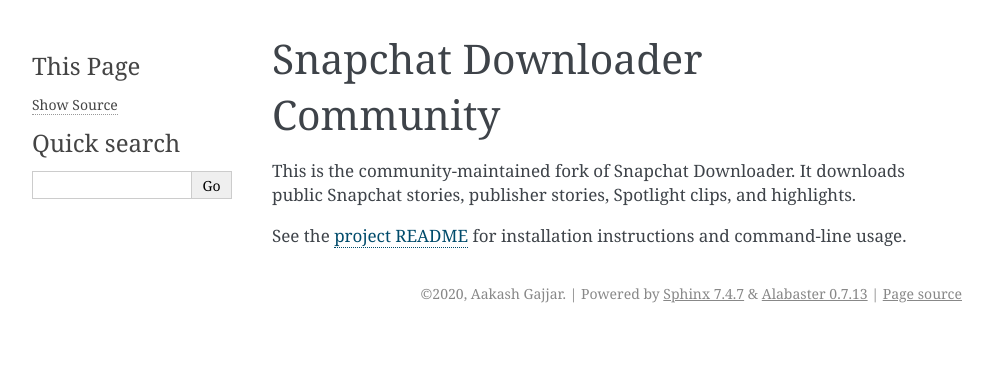
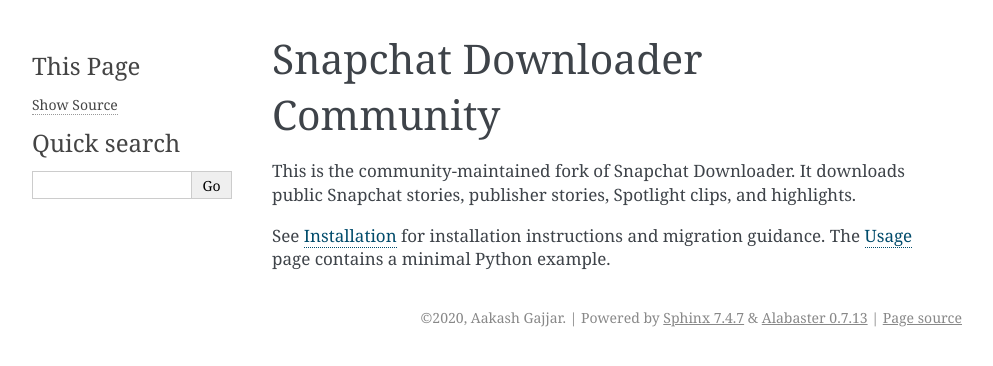
Before and after one commit to DevKyleS/snapchat-dl, a Sphinx documentation site: the page built from docs/readme.rst, in a window 1280 px wide. Shown: the top 366 px of the page, without its empty margins (148-1141 px from the left). Built offline with Sphinx 7.4.7, drawn with Linux system fonts in a browser that asks for light colours.

Commit message:
docs: update installation and usage references in README

```diff
--- a/docs/readme.rst
+++ b/docs/readme.rst
@@ -4,5 +4,5 @@
 This is the community-maintained fork of Snapchat Downloader. It downloads
 public Snapchat stories, publisher stories, Spotlight clips, and highlights.
 
-See the `project README <https://github.com/DevKyleS/snapchat-dl#readme>`_ for
-installation instructions and command-line usage.
+See :doc:`installation` for installation instructions and migration guidance.
+The :doc:`usage` page contains a minimal Python example.
```
